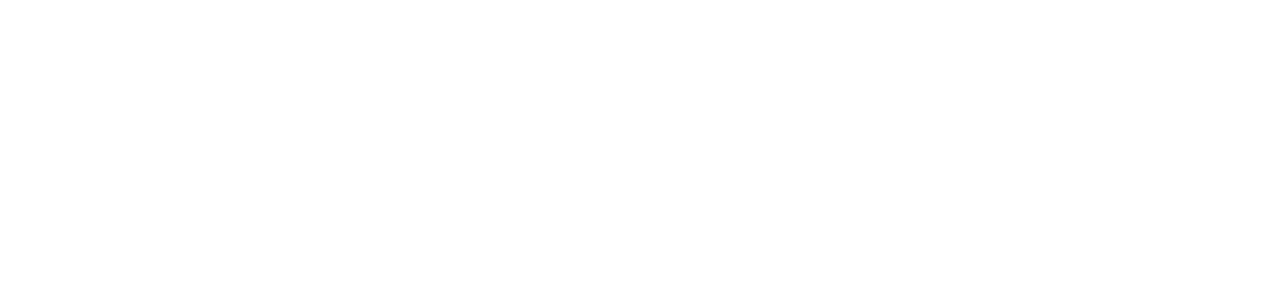
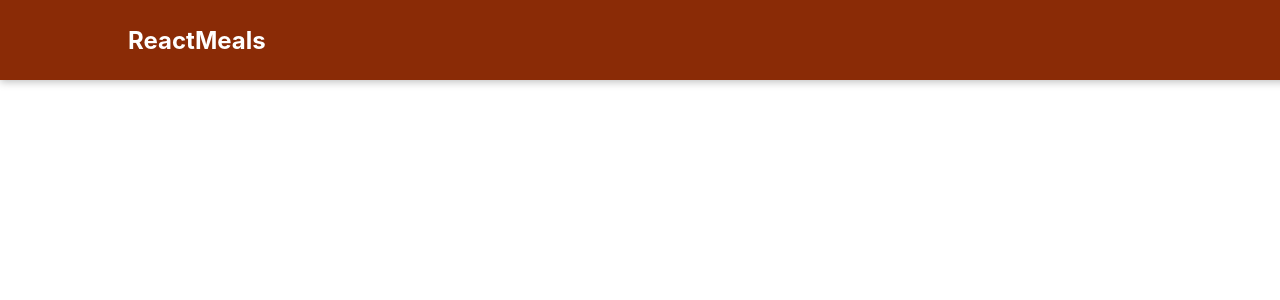
Before and after one commit to neziriElvira/food-order-app, a React (Create React App) app: page / in a window 1280 px wide. Shown: the top 300 px of the page. Built offline with nearby package versions, Linux system fonts and the light colour scheme; the HTML template or start-up script is replaced by a standard one.

Commit message:
set architecture

```diff
--- a/src/App.js
+++ b/src/App.js
@@ -1,9 +1,18 @@
+import Header from "./components/Header/Header";
+import InfoCard from "./components/InfoCard/InfoCard";
+import Meals from "./components/Meals/Meals";
+import { MEALS } from "./components/Utils/states";
 
 
 function App() {
+
+  const mealsInfo = MEALS;
+
   return (
     <div className="App">
-
+      <Header />
+      <InfoCard />
+      <Meals mealsInfo={mealsInfo} />
     </div>
   );
 }
--- /dev/null
+++ b/src/components/Header/Header.js
@@ -0,0 +1,14 @@
+import React from "react";
+import style from './Header.module.css';
+
+const Header = (props) => {
+
+    return (
+        <div className={style.header}>
+            <h2>ReactMeals</h2>
+            <button>Button</button>
+        </div>
+    )
+}
+
+export default Header;
--- /dev/null
+++ b/src/components/Header/Header.module.css
@@ -0,0 +1,29 @@
+.header {
+    position: fixed;
+    top: 0;
+    left: 0;
+    width: 100%;
+    height: 5rem;
+    background-color: #8a2b06;
+    color: white;
+    display: flex;
+    justify-content: space-between;
+    align-items: center;
+    padding: 0 10%;
+    box-shadow: 0 2px 8px rgba(0, 0, 0, 0.25);
+    z-index: 10;
+}
+
+.main-image {
+    width: 100%;
+    height: 25rem;
+    z-index: 0;
+    overflow: hidden;
+}
+
+.main-image img {
+    width: 110%;
+    height: 100%;
+    object-fit: cover;
+    transform: rotateZ(-5deg) translateY(-4rem) translateX(-1rem);
+}
--- /dev/null
+++ b/src/components/InfoCard/InfoCard.js
@@ -0,0 +1,12 @@
+import React from "react";
+
+const InfoCard = () => {
+
+    return (
+        <div>
+            InfoCard
+        </div>
+    );
+}
+
+export default InfoCard;
--- /dev/null
+++ b/src/components/Meals/Meals.js
@@ -0,0 +1,13 @@
+import React from "react";
+
+
+const Meals = (props) => {
+
+    return (
+        <div >
+            Meals
+        </div>
+    );
+}
+
+export default Meals;
--- /dev/null
+++ b/src/components/Utils/states.js
@@ -0,0 +1,25 @@
+
+const MEALS = [
+    {
+        meal: 'Sushi',
+        description: 'Fines fish and veggies',
+        amount: 22.99
+    },
+    {
+        meal: 'Schnitzel',
+        description: 'A german speciality',
+        amount: 16.50
+    },
+    {
+        meal: 'Barbecue burger',
+        description: 'American, raw, meaty',
+        amount: 12.99
+    },
+    {
+        meal: 'Green Bowl',
+        description: 'Healty ... and Green',
+        amount: 18.99
+    },
+];
+
+export { MEALS };
```
